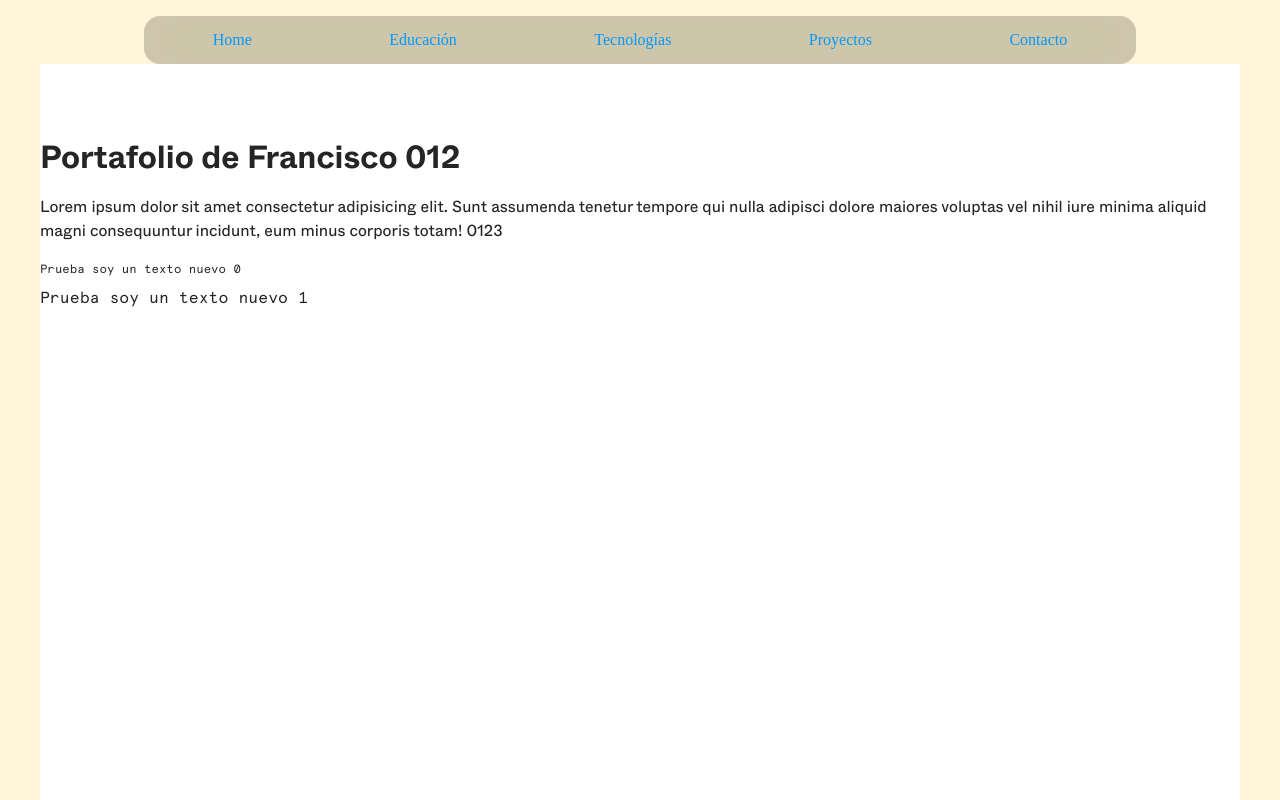
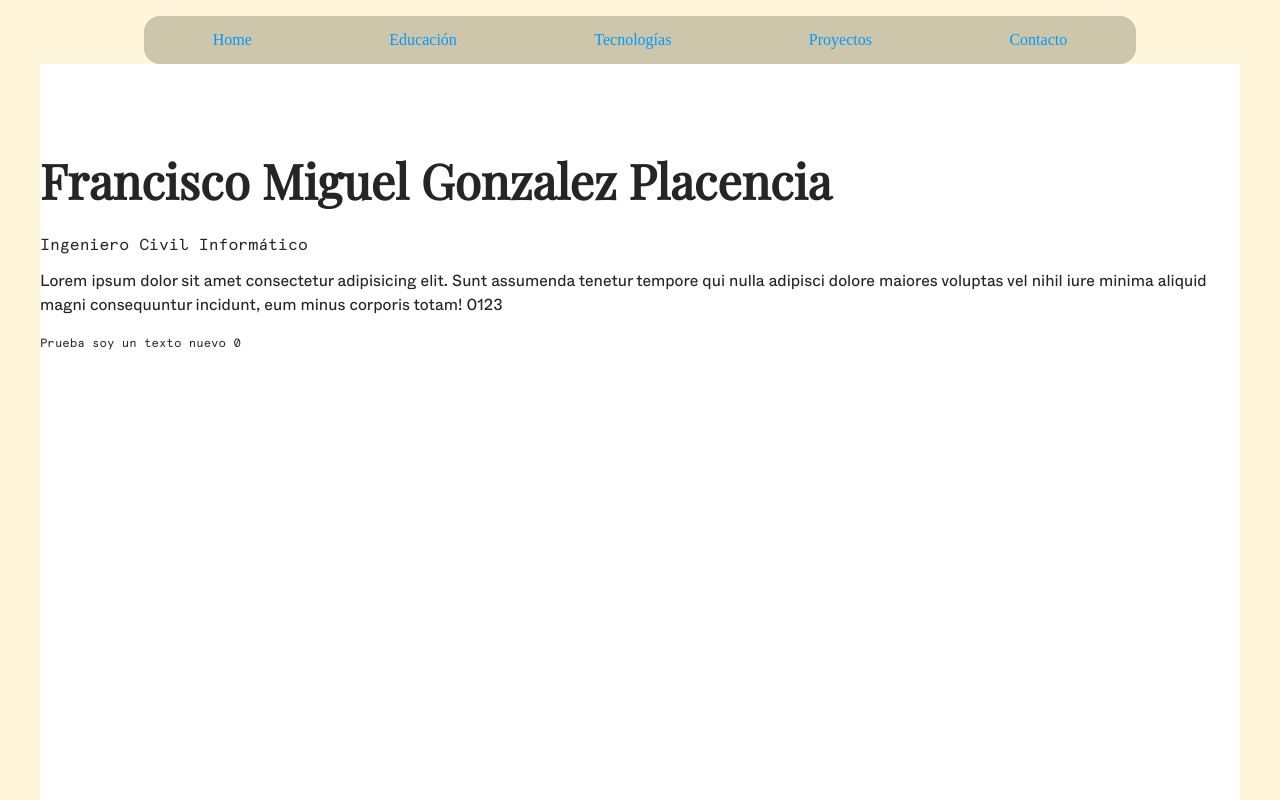
Before and after one commit to devfranciscogonzalez/portfolio, a React (Vite) app: page / in a window 1280 px wide. Shown: the top 800 px of the page. Built offline with nearby package versions, Linux system fonts and the light colour scheme.

Commit message:
add new font

```diff
--- a/src/assets/fonts/index.js
+++ b/src/assets/fonts/index.js
@@ -6,3 +6,4 @@ export { default as WhyteLight } from "./Whyte-Light.ttf";
 export { default as WhyteRegular } from "./Whyte-Regular.ttf";
 export { default as WhyteMedium } from "./Whyte-Medium.ttf";
 export { default as WhyteBold } from "./Whyte-Bold.ttf";
+export {default as PlayfairDisplay} from "./PlayfairDisplay.ttf";
--- a/src/assets/styles/globalStyles.js
+++ b/src/assets/styles/globalStyles.js
@@ -8,6 +8,7 @@ import {
   WhyteRegular,
   WhyteMedium,
   WhyteBold,
+  PlayfairDisplay,
 } from "../fonts";
 
 const GlobalStyles = createGlobalStyle`
@@ -122,6 +123,14 @@ const GlobalStyles = createGlobalStyle`
     font-style: normal;
     font-display: fallback;
   }
+
+  @font-face {
+    font-family: "Playfair Display";
+    src: url(${PlayfairDisplay}) format("truetype");
+    font-weight: 400;
+    font-style: normal;
+    font-display: fallback;
+  }
 `;
 
 export default GlobalStyles;
--- a/src/components/TextComponents/index.js
+++ b/src/components/TextComponents/index.js
@@ -1,8 +1,8 @@
 import styled from "styled-components";
 
 const H1 = styled.h1`
-  font-size: ${({ theme }) => theme.fontSizes.xlarge};
-  font-family: ${({ theme }) => theme.fonts.primary};
+  font-size: ${({ theme }) => theme.fontSizes.xxlarge};
+  font-family: ${({ theme }) => theme.fonts.tertiary};
   line-height: 1.2;
   margin: 0.5em 0;
   /* color: ${({ theme }) => theme.colors.text.primary}; */
--- a/src/theme/index.js
+++ b/src/theme/index.js
@@ -74,5 +74,6 @@ export const theme = {
   fonts: {
     primary: "Whyte",
     secondary: "Apercu Mono",
+    tertiary: "Playfair Display",
   },
 };
--- a/src/view/Home/index.jsx
+++ b/src/view/Home/index.jsx
@@ -4,7 +4,8 @@ import { H1, Paragraph, SmallText, MediumText } from "../../components";
 const Home = () => {
   return (
     <HomeContainer>
-      <H1>Portafolio de Francisco 012</H1>
+      <H1>Francisco Miguel Gonzalez Placencia</H1>
+      <MediumText>Ingeniero Civil Informático</MediumText>
       <Paragraph>
         Lorem ipsum dolor sit amet consectetur adipisicing elit. Sunt assumenda
         tenetur tempore qui nulla adipisci dolore maiores voluptas vel nihil
@@ -12,7 +13,6 @@ const Home = () => {
         totam! 0123
       </Paragraph>
       <SmallText>Prueba soy un texto nuevo 0</SmallText>
-      <MediumText>Prueba soy un texto nuevo 1</MediumText>
     </HomeContainer>
   );
 };
```
Also changed, not shown: src/assets/fonts/PlayfairDisplay.ttf (added).
